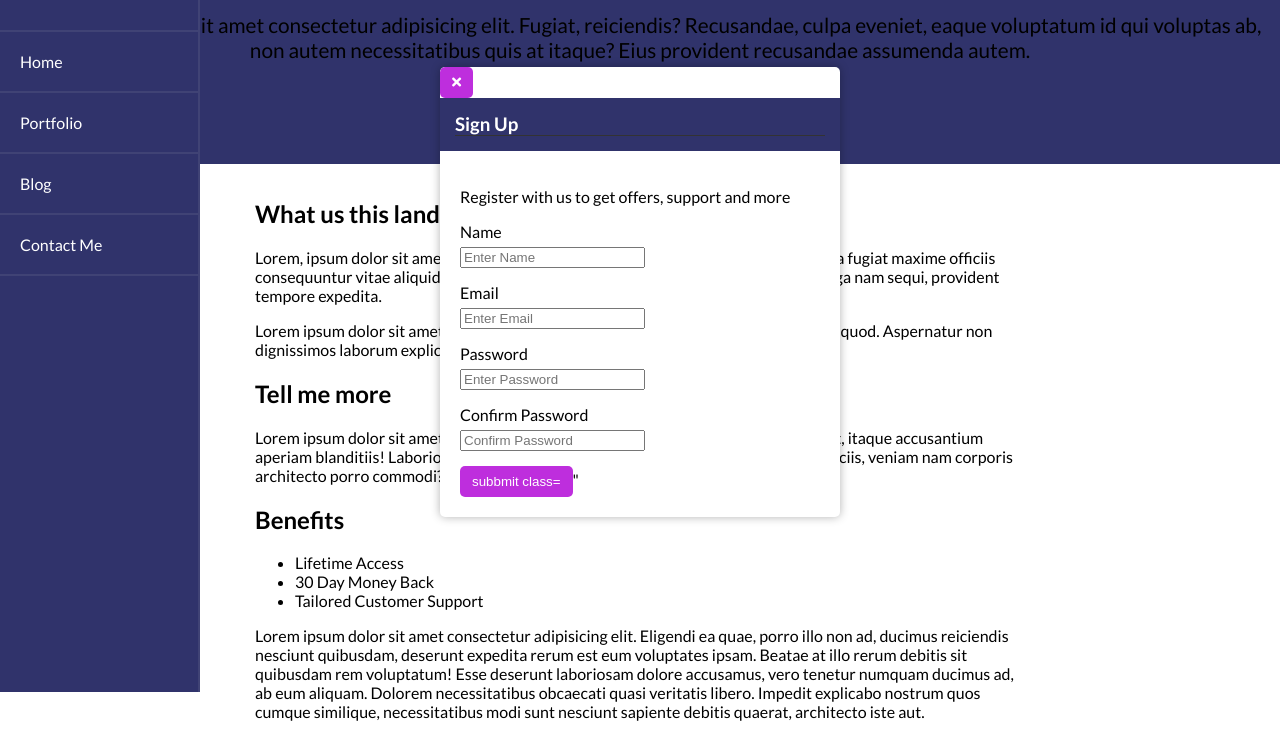
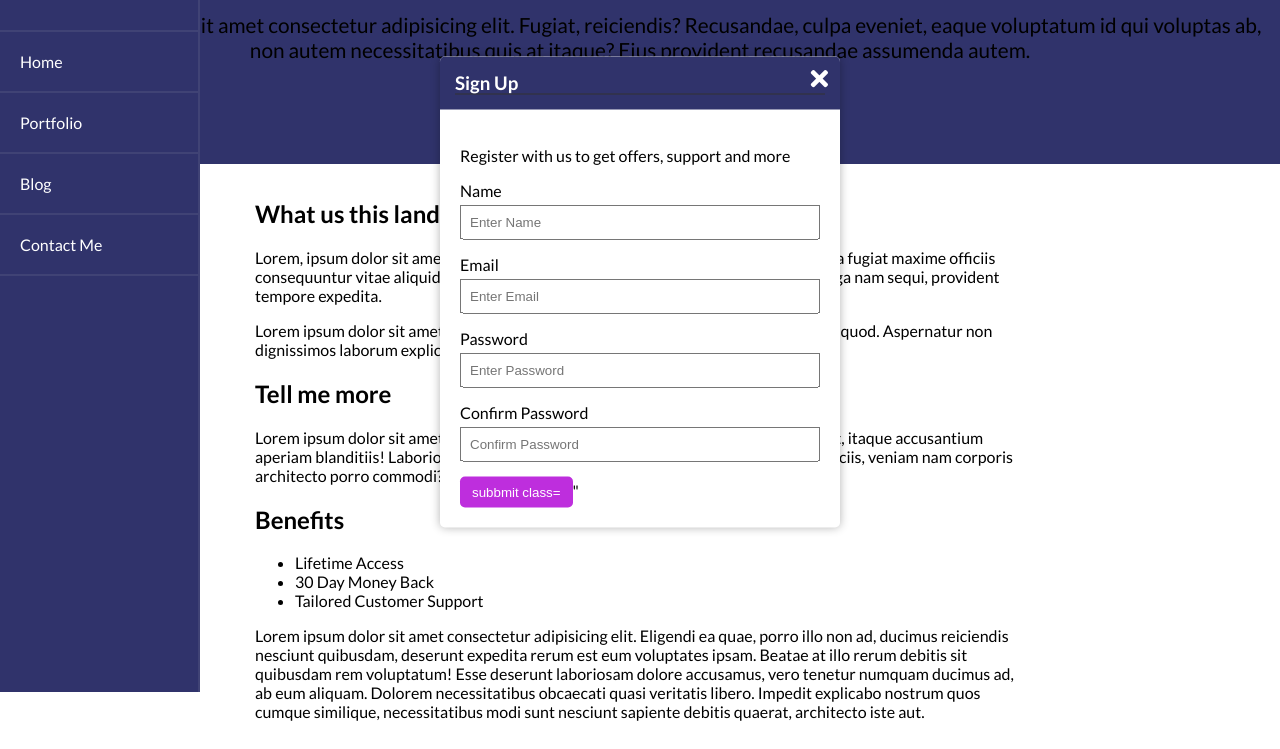
Before and after one commit to adrianage/Menu-Slider-and-Modal, a plain HTML site: page index.html in a window 1280 px wide. Shown: the part 108-857 px from the top of the page. Drawn offline with Linux system fonts and the light colour scheme; a script that the page names is missing.

Commit message:
Added class for inputs and style

```diff
--- a/index.html
+++ b/index.html
@@ -68,19 +68,19 @@
                 <form action="" class="modal-form">
                     <div>
                         <label for="name">Name</label>
-                        <input type="text" id="name" placeholder="Enter Name">
+                        <input type="text" id="name" placeholder="Enter Name" class="form-input">
                     </div>
                     <div>
                         <label for="email">Email</label>
-                        <input type="email" id="email" placeholder="Enter Email">
+                        <input type="email" id="email" placeholder="Enter Email" class="form-input">
                     </div>
                     <div>
                         <label for="password">Password</label>
-                        <input type="password" id="password" placeholder="Enter Password">
+                        <input type="password" id="password" placeholder="Enter Password" class="form-input">
                     </div>
                     <div>
                         <label for="password2">Confirm Password</label>
-                        <input type="password" id="password2" placeholder="Confirm Password">
+                        <input type="password" id="password2" placeholder="Confirm Password" class="form-input">
                     </div>
                     <input type="submit" value="subbmit class="submit-btn">"
                 </form>
--- a/style.css
+++ b/style.css
@@ -159,3 +159,16 @@ button:focus {
     display: block;
     margin-bottom: 5px;
 }
+
+.modal-form .form-input {
+    padding: 8px;
+    width: 100%;
+}
+
+.close-btn {
+    background: transparent;
+    font-size: 25px;
+    position: absolute;
+    top: 0;
+    right: 0;
+}
```
